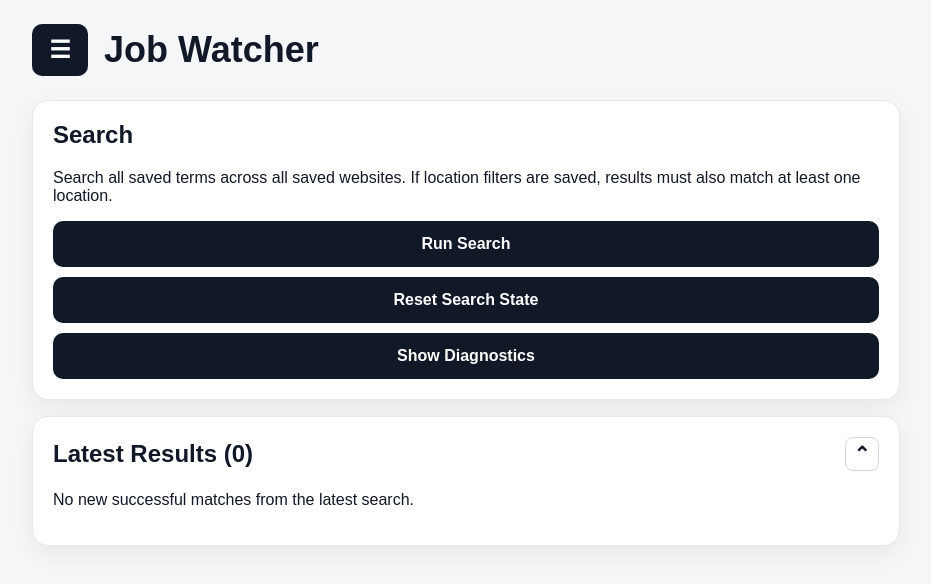
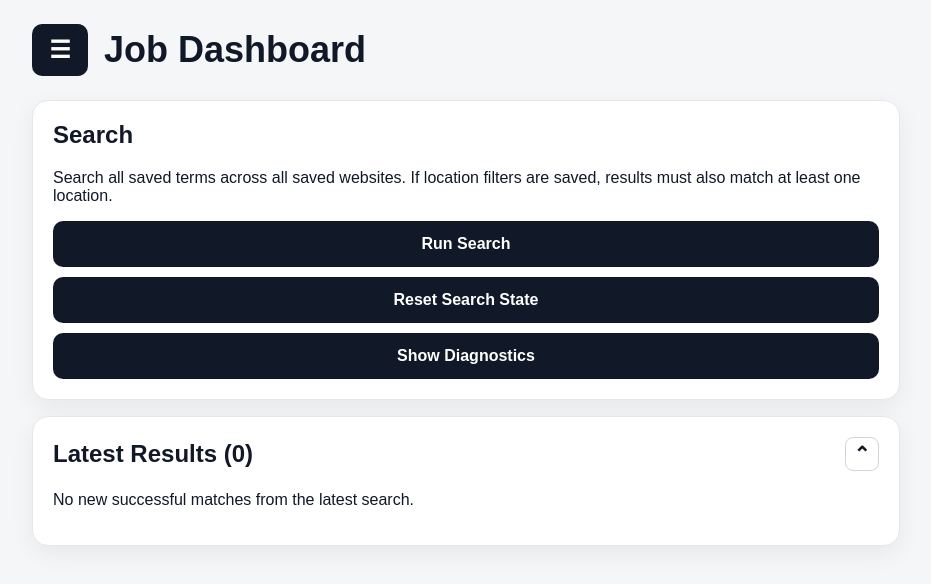
Before and after one commit to dcast-gif/Job-Watcher, a Next.js app: page / in a window 1280 px wide. Shown: the top 584 px of the page, without its empty margins (174-1105 px from the left). Built offline with nearby package versions, Linux system fonts and the light colour scheme.

Commit message:
Update page.js

```diff
--- a/app/page.js
+++ b/app/page.js
@@ -239,7 +239,7 @@ export default function HomePage() {
         <button className="menuButton" onClick={() => setMenuOpen(!menuOpen)}>
           ☰
         </button>
-        <h1>Job Watcher</h1>
+        <h1>Job Dashboard</h1>
       </header>
 
       {menuOpen && (
```
